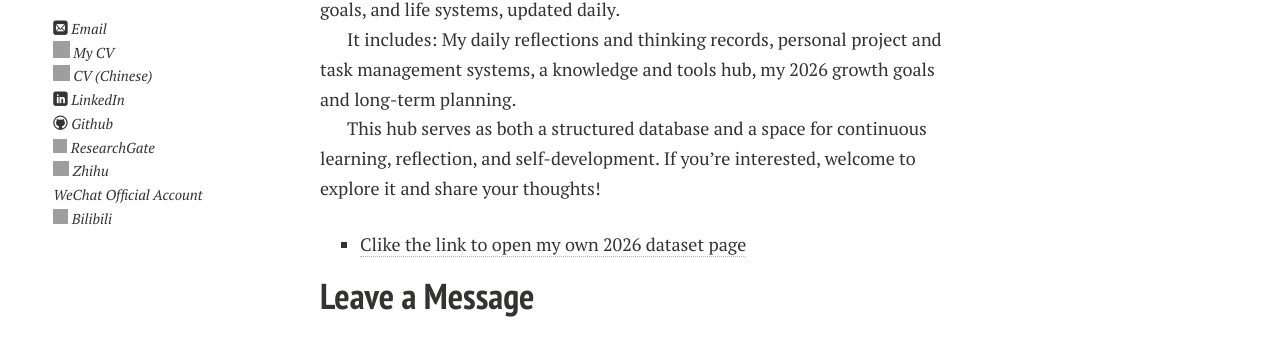
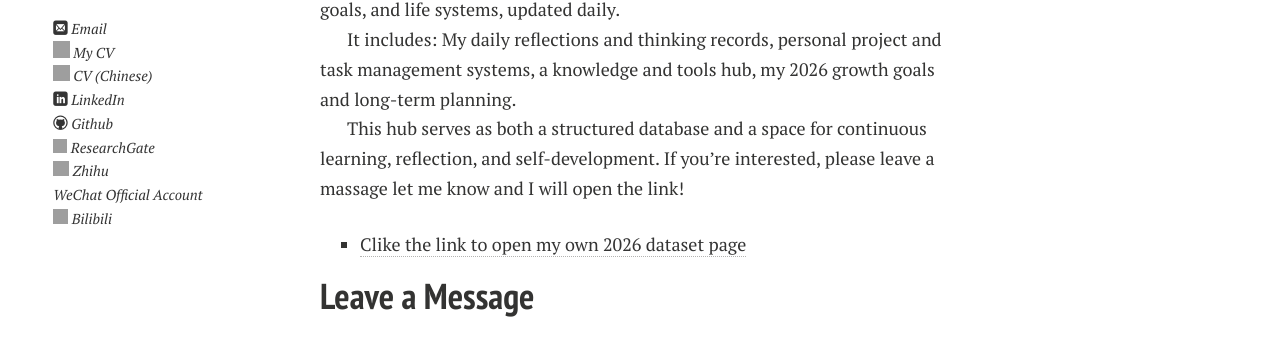
Before and after one commit to ShuyaoSong1019/ShuyaoSong1019.github.io, a Jekyll site: the page built from blogs.md, in a window 1280 px wide. Shown: the part 269-610 px from the top of the page. Built offline with Jekyll 4.4.1, drawn with Linux system fonts in a browser that asks for light colours; nearby versions of some CDN libraries; comment, search, counter and statistics services are not loaded; a style sheet for code colours, icons or effects is not loaded; grey boxes are pictures that could not be loaded.

Commit message:
undate 0214

```diff
--- a/blogs.md
+++ b/blogs.md
@@ -12,7 +12,7 @@ This is my 2026 Personal Knowledge & Productivity Hub, built on Notion — a cur
 It includes: My daily reflections and thinking records, personal project and task management systems, a knowledge and tools hub, my 2026 growth goals and long-term planning.
 
 This hub serves as both a structured database and a space for continuous learning, reflection, and self-development.
-If you’re interested, welcome to explore it and share your thoughts!
+If you’re interested, please leave a massage let me know and I will open the link!
 
 - [Clike the link to open my own 2026 dataset page](https://holy-harpymimus-ed1.notion.site/ebd//2ddbb1153a5e810a96c1d85ac3edb29a)
 
```
